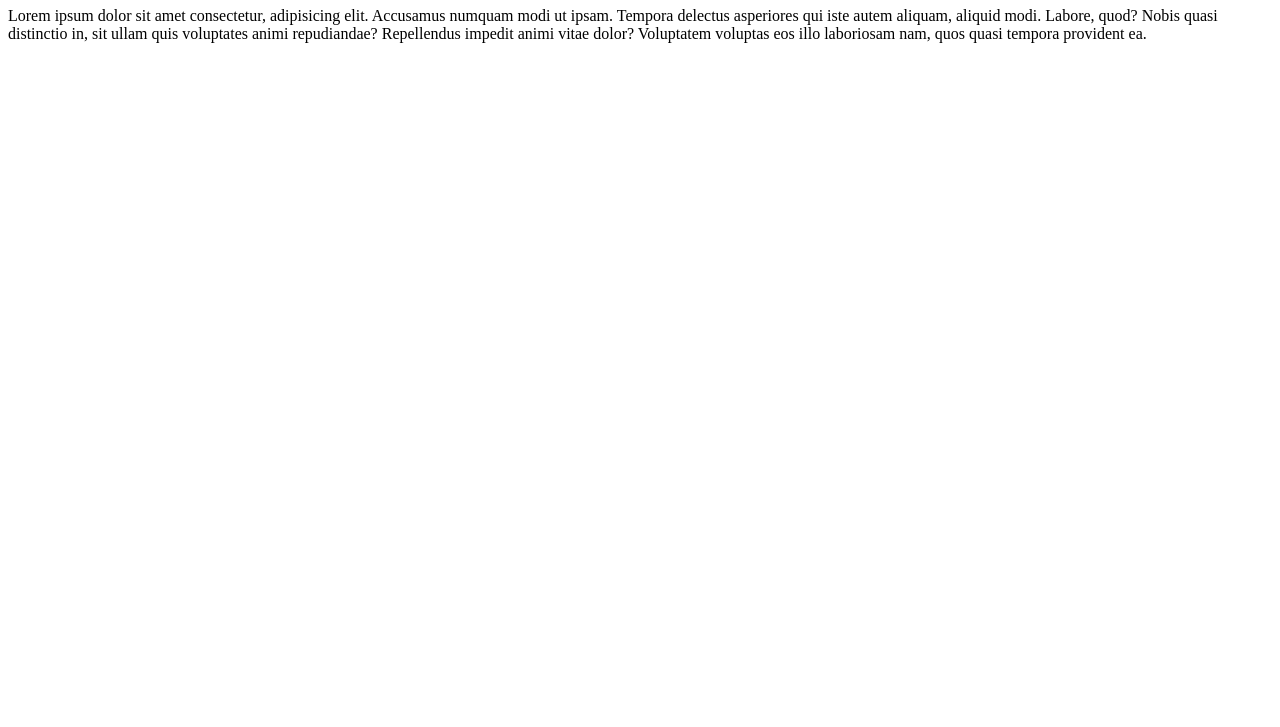
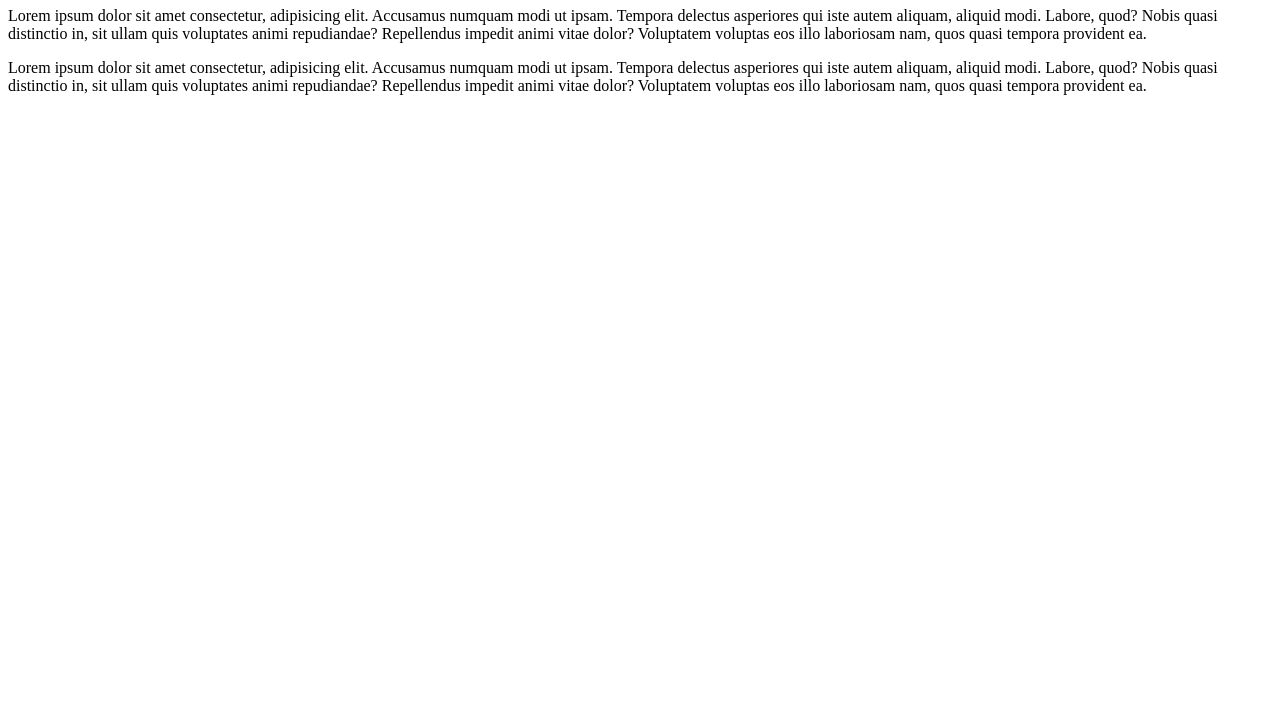
Before and after one commit to pgrl77/repocompartido24187, a plain HTML site: page index.html in a window 1280 px wide. Shown: the part 73-800 px from the top of the page. Drawn offline with Linux system fonts and the light colour scheme.

Commit message:
Update index.html
se agrego section con parrafo

```diff
--- a/index.html
+++ b/index.html
@@ -11,5 +11,8 @@
     <Section>
         <p>Lorem ipsum dolor sit amet consectetur, adipisicing elit. Accusamus numquam modi ut ipsam. Tempora delectus asperiores qui iste autem aliquam, aliquid modi. Labore, quod? Nobis quasi distinctio in, sit ullam quis voluptates animi repudiandae? Repellendus impedit animi vitae dolor? Voluptatem voluptas eos illo laboriosam nam, quos quasi tempora provident ea.</p>
     </Section>
+     <Section>
+        <p>Lorem ipsum dolor sit amet consectetur, adipisicing elit. Accusamus numquam modi ut ipsam. Tempora delectus asperiores qui iste autem aliquam, aliquid modi. Labore, quod? Nobis quasi distinctio in, sit ullam quis voluptates animi repudiandae? Repellendus impedit animi vitae dolor? Voluptatem voluptas eos illo laboriosam nam, quos quasi tempora provident ea.</p>
+    </Section>
 </body>
 </html>
```
